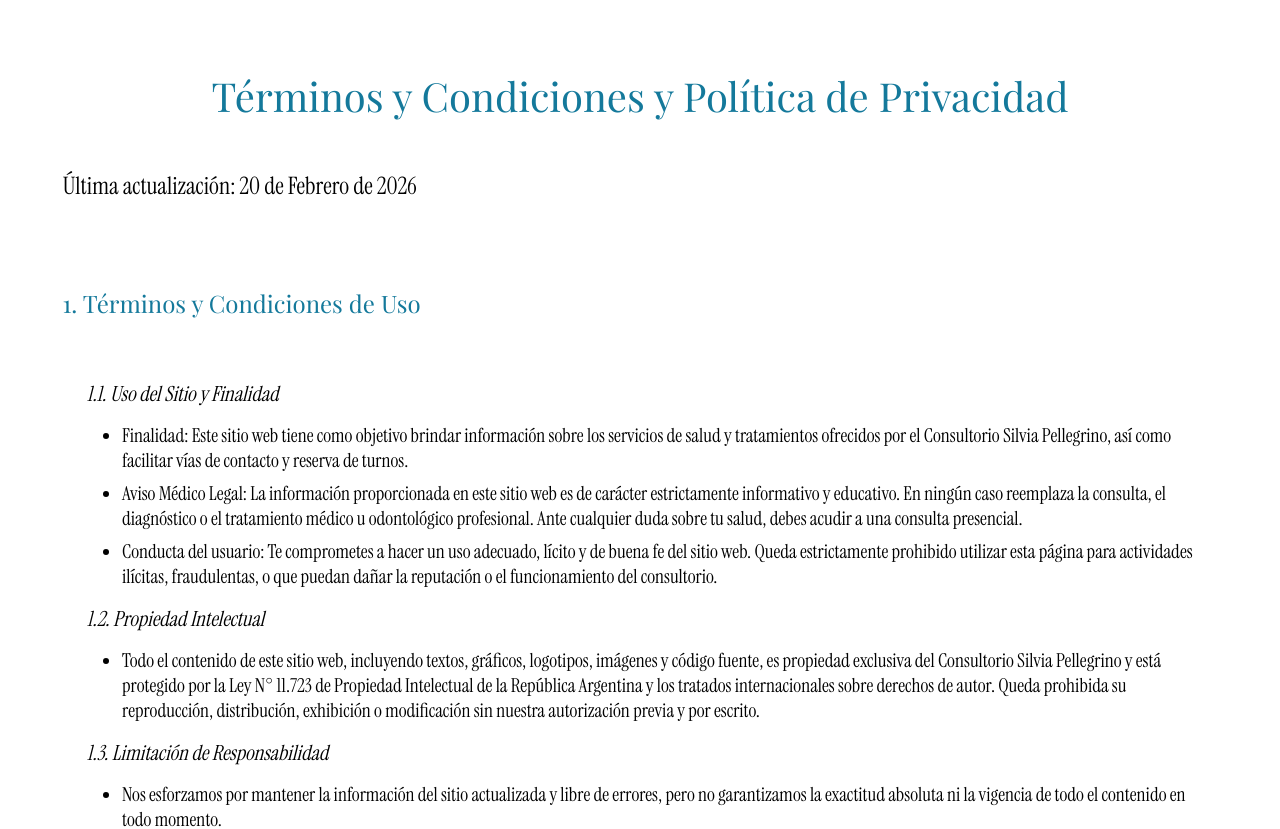
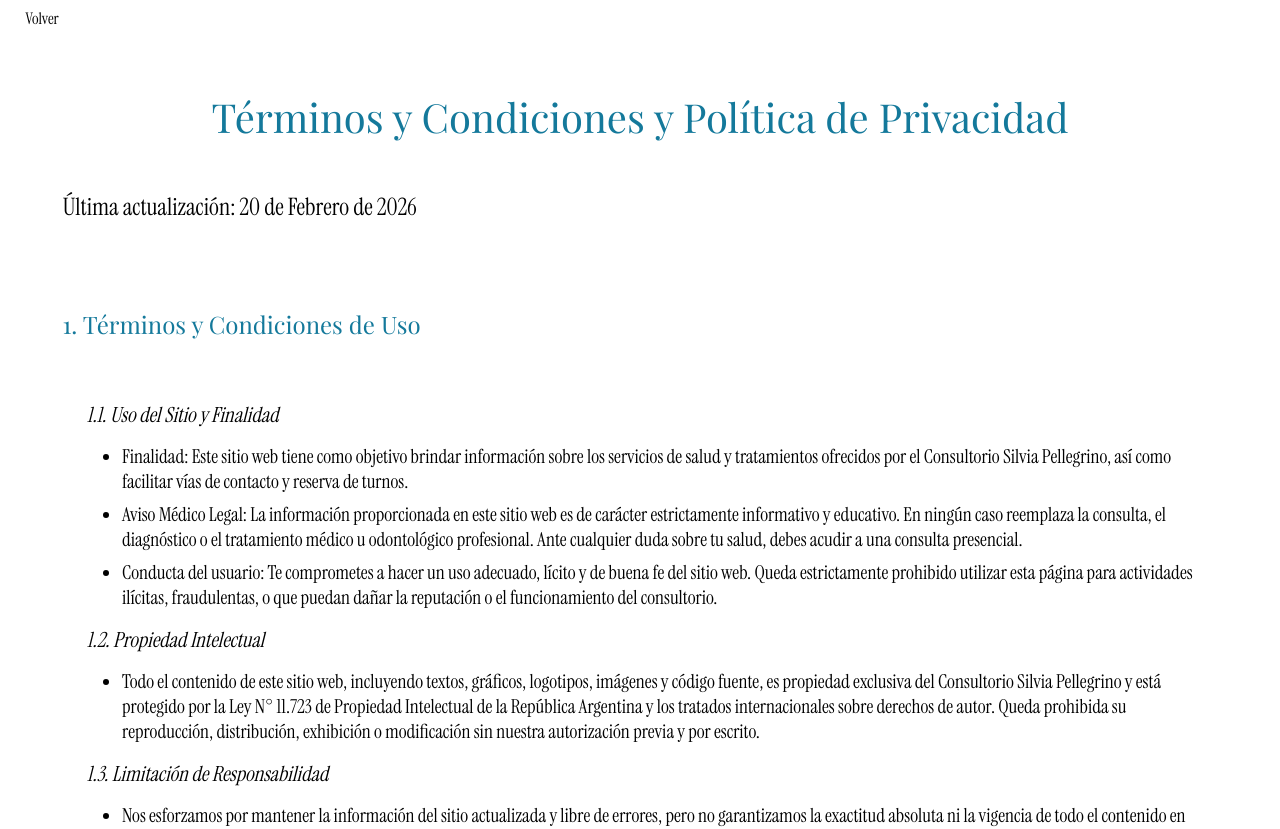
Before and after one commit to tomassale/Odontologia, a Next.js app in the folder client/: page /Terminos in a window 1280 px wide. Shown: the top 829 px of the page. Built offline with nearby package versions, Linux system fonts and the light colour scheme.

Commit message:
Hotfix treatment

```diff
--- a/client/app/Terminos/page.tsx
+++ b/client/app/Terminos/page.tsx
@@ -1,6 +1,7 @@
 "use client"
 import { useEffect, useState } from 'react'
 import { LegalSection, LegalDataProps } from './LegalSection';
+import Link from 'next/link';
 
 const LegalPage: React.FC = () => {
 
@@ -16,6 +17,9 @@
 
   return (
     <div className="tyc">
+      <Link href={'/'}>
+        Volver
+      </Link>
         <h1>Términos y Condiciones y Política de Privacidad</h1>
         <p className="updated">
           <strong>Última actualización:</strong> 20 de Febrero de 2026
--- a/client/public/json/tratamientos.json
+++ b/client/public/json/tratamientos.json
@@ -1,4 +1,4 @@
-Consultorio odontológico integral en La Tablada, Zona Oeste. Brindamos atención personalizada para el cuidado de tu salud bucal. Horarios de atención: Lunes y Miércoles de 15:30 a 20:00 hs.[
+[
   {"id": 0, "src": "/img/treatments/adultos.webp", "alt": "item odontología adultos", "title": "Odontología adultos" },
   {"id": 1, "src": "/img/treatments/odontopediatria.webp", "alt": "item odontología niños", "title": "Odontología niños" },
   {"id": 2, "src": "/img/treatments/protesis.webp", "alt": "item protesis dentales fijas y removibles", "title": "Protesis dentales fijas y removibles" },
```
